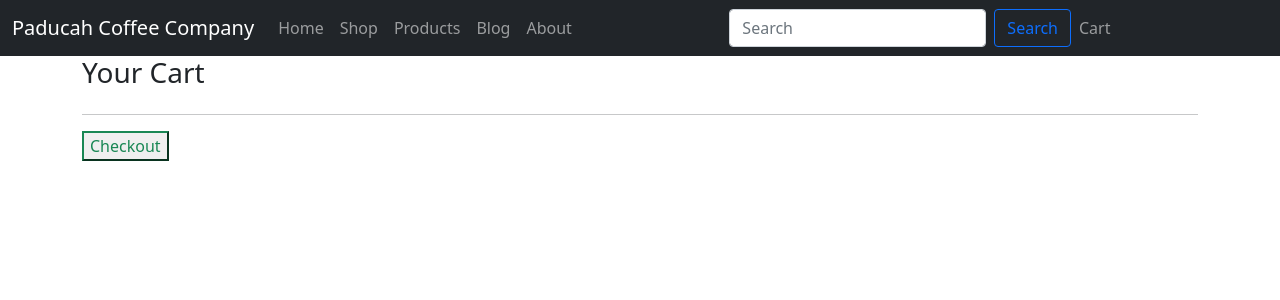
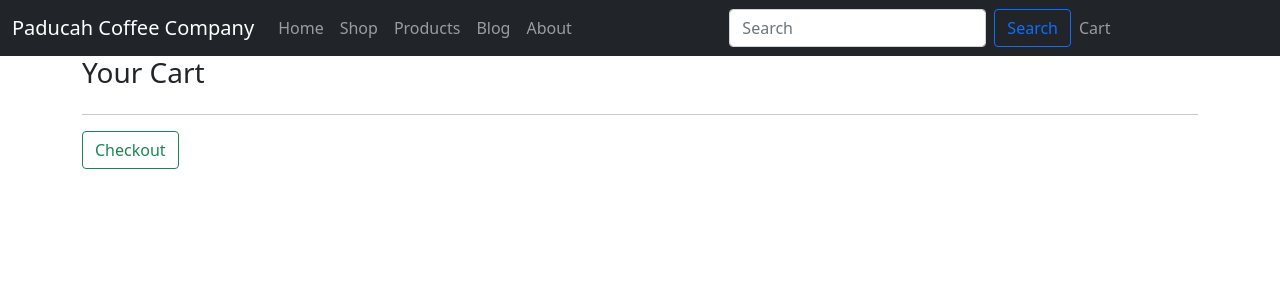
Before and after one commit to sporkupine/Paducah-Coffee-Site, an Angular app: page /cart in a window 1280 px wide. Shown: the top 300 px of the page. Built offline with nearby package versions, Linux system fonts and the light colour scheme.

Commit message:
product now cards, containers for now card-groups

```diff
--- a/src/app/home/home.component.html
+++ b/src/app/home/home.component.html
@@ -2,7 +2,7 @@
   <div class="row">
     <div class="col-md-8">
       <h2>
-        Home Page content will go here!
+        Welcome to Paducah Coffee Company!
       </h2>
       <p>Lorem ipsum dolor sit amet consectetur adipisicing elit. Quos aspernatur illum facilis tempore laborum porro optio. Atque cumque quia, sit reprehenderit nisi voluptatum quasi ex veniam distinctio praesentium corporis? Placeat eaque quia tempore qui aut, rerum eos fugit doloremque! Quo quia minus exercitationem blanditiis explicabo, hic facere eos totam pariatur! Qui excepturi asperiores culpa animi! Blanditiis soluta quia corrupti consequuntur ab molestiae autem. Accusantium nobis deserunt ab praesentium, fugit laborum exercitationem modi assumenda quibusdam officiis.</p>
       <hr>
--- a/src/app/shop/cart/cart.component.html
+++ b/src/app/shop/cart/cart.component.html
@@ -9,7 +9,7 @@
     <p>{{product.price}}</p>
     <div class="d-grid gap-2 d-md-block">
       <button
-      class="btn-danger"
+      class="btn btn-danger"
       (click)="onDeleteFromCart(i)"
       style="border-radius: 3px;"
       >Remove</button>
@@ -18,7 +18,9 @@
   <hr>
   <div class="row">
     <div class="d-grid gap-2 d-md-block">
-      <button class="btn-outline-success" (click)="onCheckout()">Checkout</button>
+      <button
+      class="btn btn-outline-success"
+      (click)="onCheckout()">Checkout</button>
     </div>
   </div>
 </div>
--- a/src/app/shop/products/products.component.html
+++ b/src/app/shop/products/products.component.html
@@ -1,10 +1,7 @@
 <div class="container">
-  <div class="row">
-    <div class="col-sm-6">
+  <div class="card-group">
       <app-product-item *ngFor="let productEl of products"
                       [product]="productEl"></app-product-item>
-
-    </div>
   </div>
 
 </div>
--- a/src/app/shop/shop.component.html
+++ b/src/app/shop/shop.component.html
@@ -1,6 +1,5 @@
 <div class="container">
-  <div class="row">
-
+  <div class="card-group">
       <app-product-item *ngFor="let productEl of products"
                      [product]="productEl"></app-product-item>
   </div>
```
